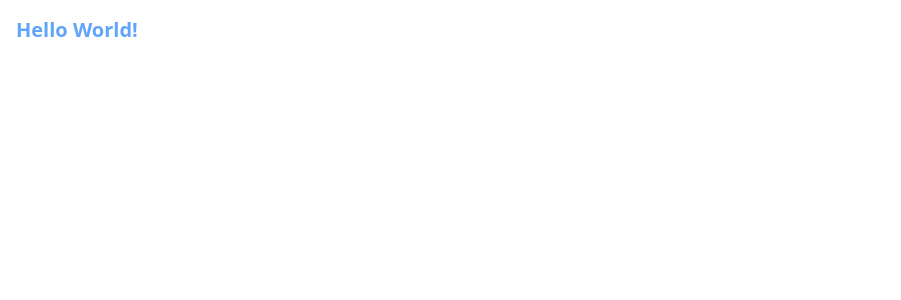
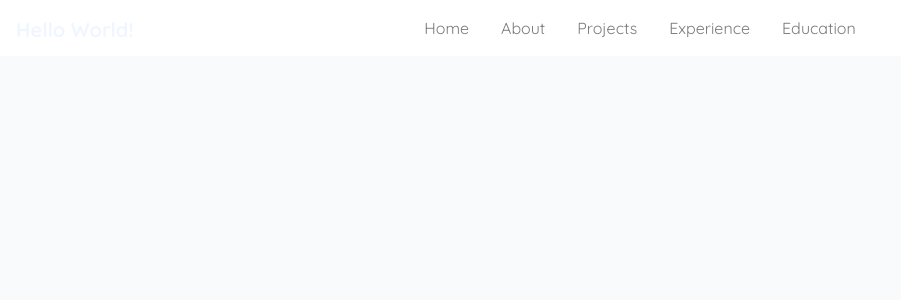
Before and after one commit to aaronmacpherson/aaron-portfolio, a Next.js app: page / in a window 1280 px wide. Shown: the top 300 px of the page, without its empty margins (0-901 px from the left). Built offline with nearby package versions, Linux system fonts and the light colour scheme.

Commit message:
added metadata, imported navigation component, styling

```diff
--- a/src/app/layout.tsx
+++ b/src/app/layout.tsx
@@ -1,17 +1,28 @@
 import type { Metadata } from "next";
 import "./globals.css";
 
+import Navigation from "@/components/Navigation";
+
+import { Quicksand } from "next/font/google";
+import { NextFont } from "next/dist/compiled/@next/font";
+const quicksand:NextFont = Quicksand({subsets:['latin']});
+
 export const metadata: Metadata = {
-  title: "aaron-portfolio",
-  description: "The boilerplate starting project folder for PROG3017",
+  title: "Aaron | Web Developer",
+  description: "Aaron MacPherson's portfolio",
 };
 
 export default function RootLayout({ children }:Readonly<{ children: React.ReactNode }>) {
 
   return (
-    <html lang="en">
-      <body>
-        {children}
+    <html className="scroll-smooth" lang="en">
+      <body className={`${quicksand.className} bg-mainBackground`}>
+        <header className="relative z-[999]">
+          <Navigation />
+        </header>
+        <main>
+          {children}
+        </main>
       </body>
     </html>
   );
```
